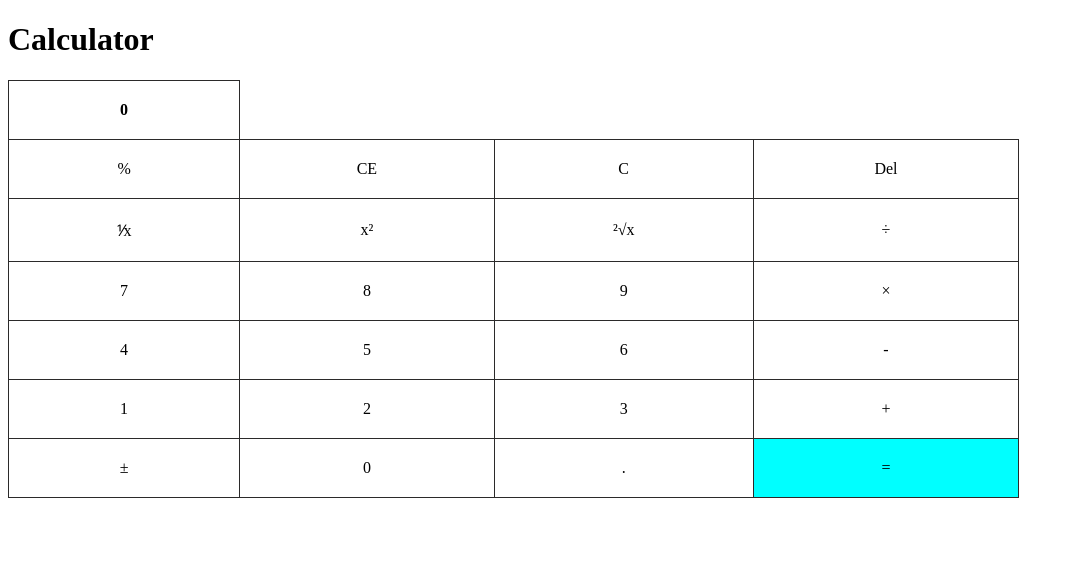
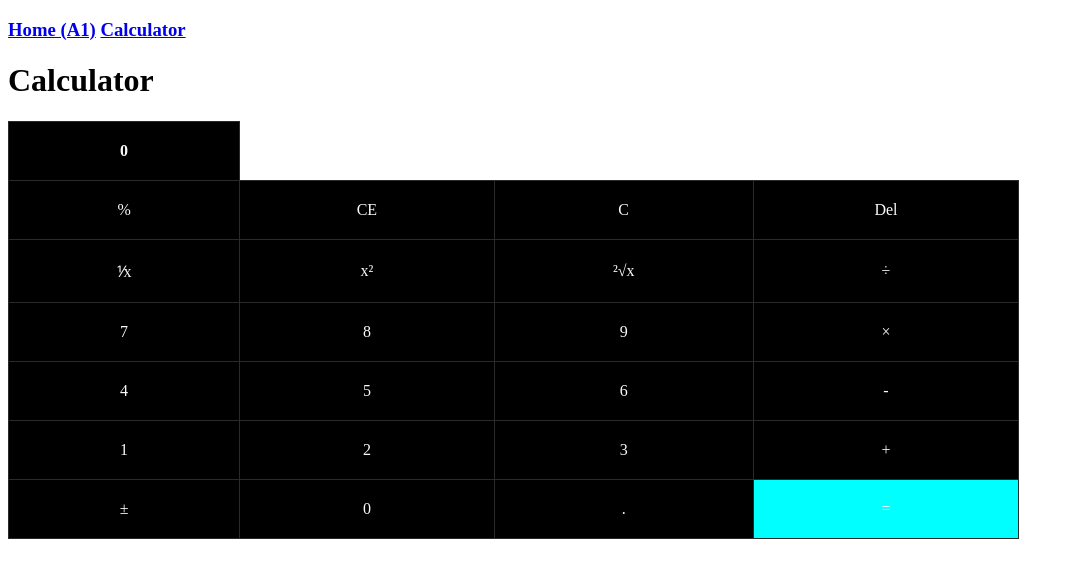
Before and after one commit to JackiePa501/altschool-html-assignment, a plain HTML site: page 2nd Assignment/index.html in a window 1280 px wide. Shown: the whole page, without its empty margins (0-1074 px from the left). Drawn offline with Linux system fonts and the light colour scheme.

Commit message:
I'm replacing the old files with a new one

```diff
--- a/2nd Assignment/index.html
+++ b/2nd Assignment/index.html
@@ -7,6 +7,11 @@
     <!--external style-->
     <link href="..\stylesheet\index.css" rel="stylesheet"/>
 </head>
+<h3>
+  <a href="..\1st Assignment\index.html">Home (A1)</a>
+  <a href=".\">Calculator</a>
+</h3>
+
 <body>
     <h1>Calculator</h1>
     <table>
--- a/stylesheet/index.css
+++ b/stylesheet/index.css
@@ -14,6 +14,8 @@ th, td {
     border: 1px solid rgb(43, 42, 42);
     padding: 20px;
     text-align: center;
+    background-color: #000;
+    color: #fafafa;
 }
 
 .flex {
```
Also changed, not shown: 1st Assignment/index.html (+6 -0 lines).
